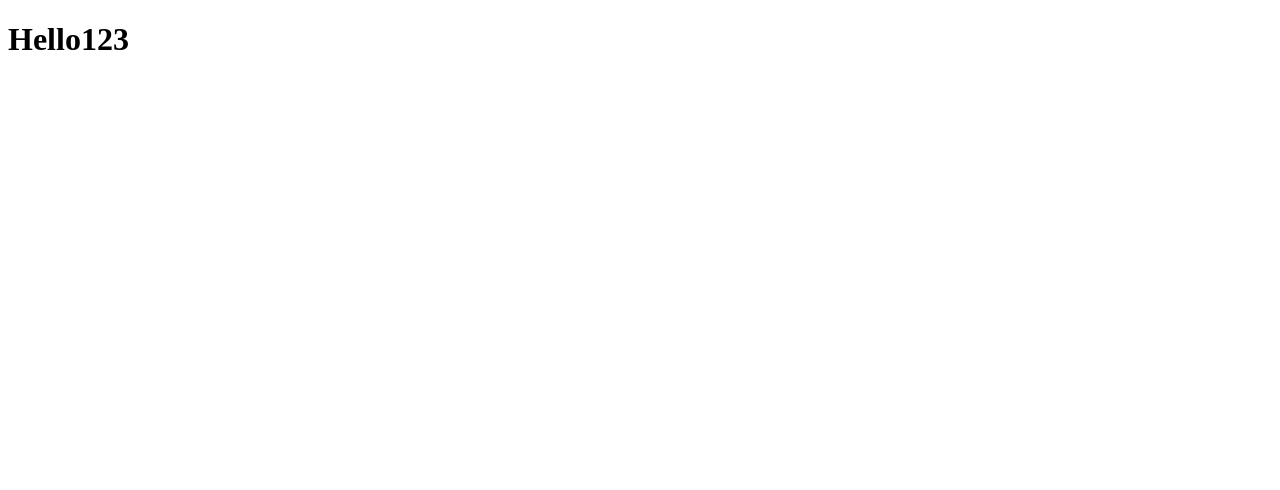
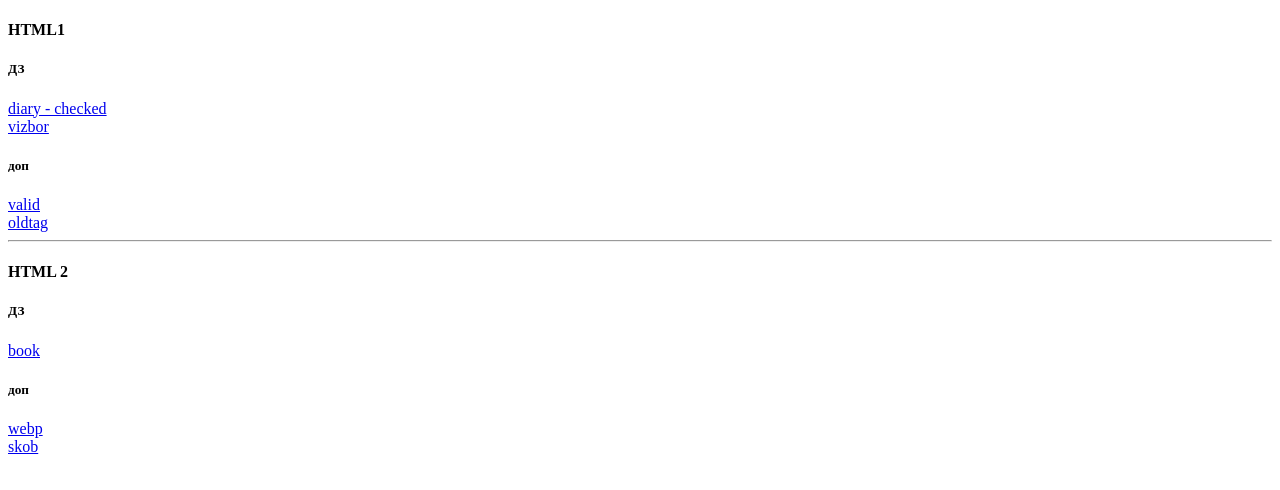
Before and after one commit to stigmat19/FD1-256-26, a plain HTML site: page index.html in a window 1280 px wide. Drawn offline with Linux system fonts and the light colour scheme.

Commit message:
example HW struct

```diff
--- a/index.html
+++ b/index.html
@@ -8,7 +8,21 @@
 </head>
 
 <body>
-    <h1>Hello123</h1>
+    <h4>HTML1</h4>
+    <h5>ДЗ</h5>
+    <a href="home/HTML1/base/diary.html">diary - checked</a> <br>
+    <a href="home/HTML1/add/vizbor.html">vizbor</a> <br>
+    <h5>доп </h5>
+    <a href="#">valid</a> <br>
+    <a href="#">oldtag</a> <br>
+
+    <hr>
+    <h4>HTML 2 </h4>
+    <h5>ДЗ</h5>
+    <a href="#">book</a> <br>
+    <h5>доп </h5>
+    <a href="#">webp</a> <br>
+    <a href="#">skob</a> <br>
 </body>
 
 </html>
```
Also changed, not shown: home/HTML1/add/vechno_student.html (added, +14 -0 lines), home/HTML1/add/vizbor.html (added, +15 -0 lines), home/HTML1/base/diary.html (added, +14 -0 lines).
